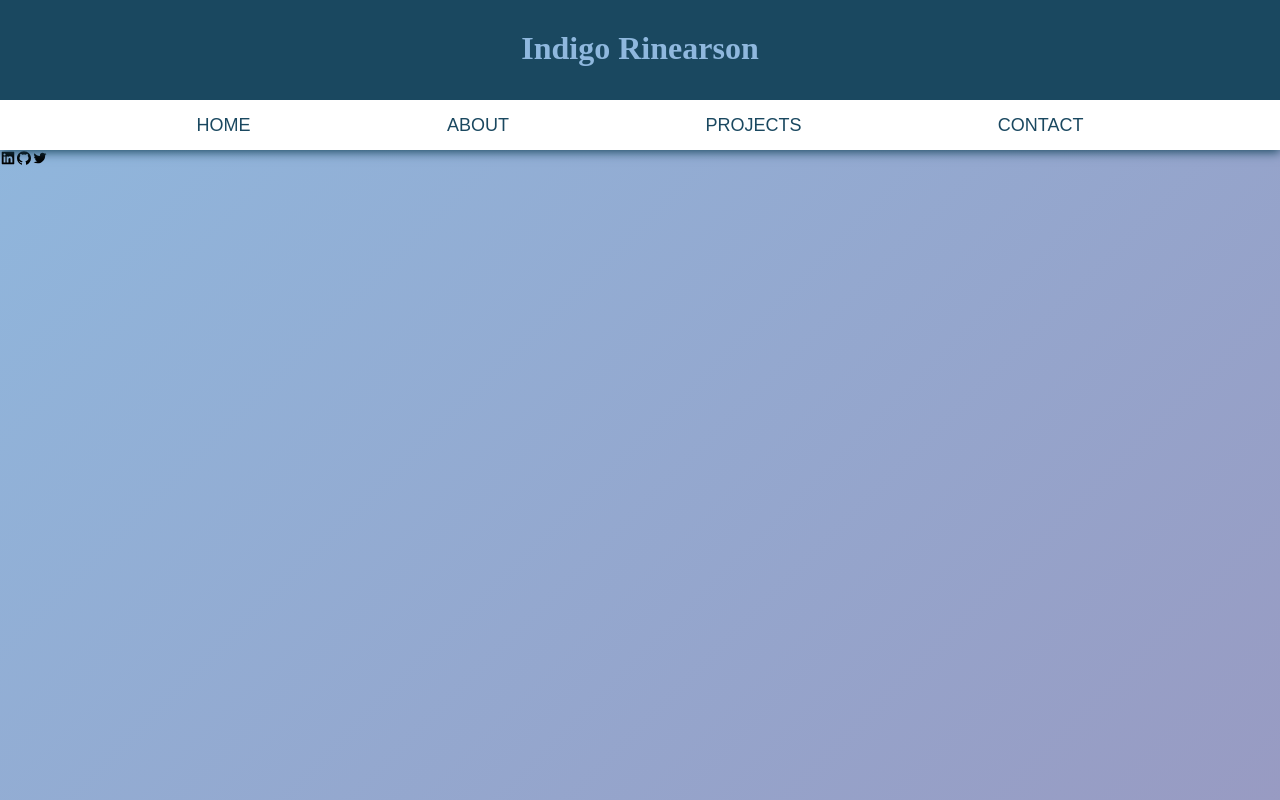
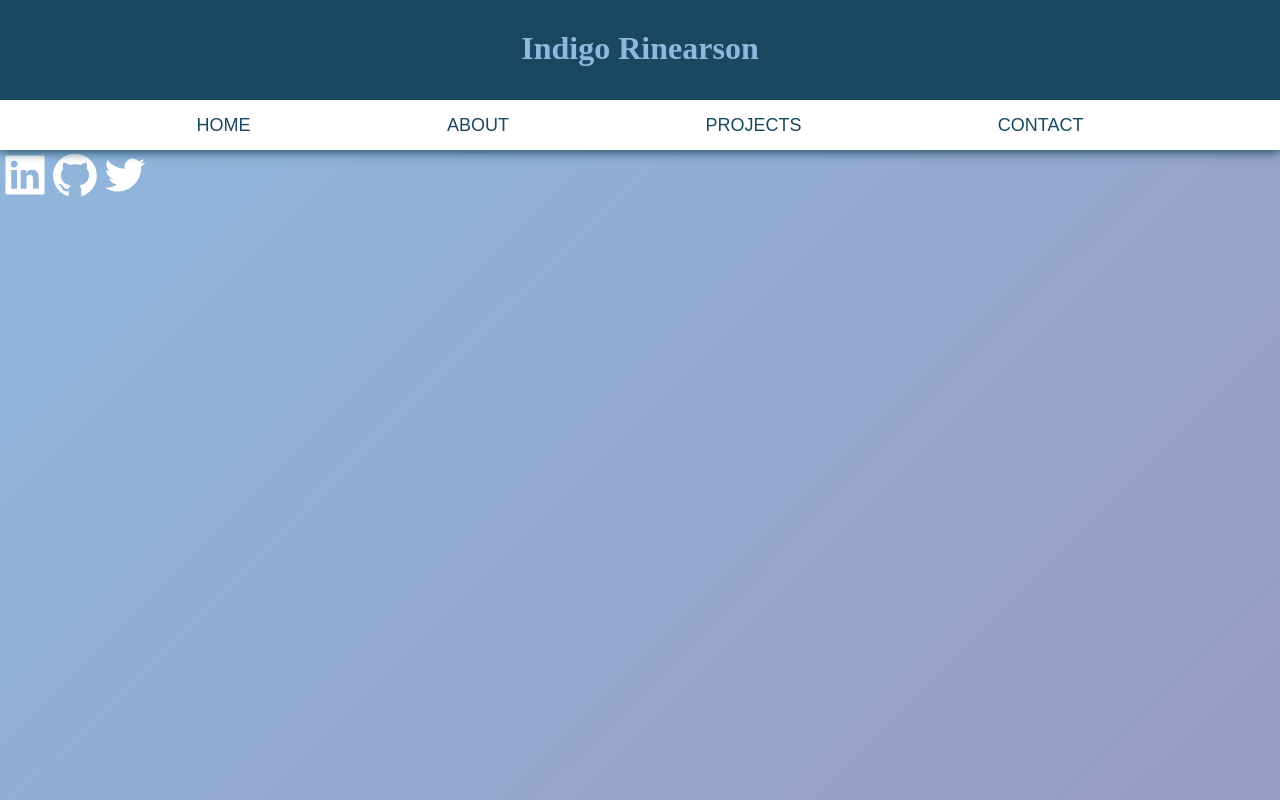
Before and after one commit to indi-rin/portfolio, a React (Create React App) app: page /contact in a window 1280 px wide. Shown: the top 800 px of the page. Built offline with nearby package versions, Linux system fonts and the light colour scheme.

Commit message:
social media links

```diff
--- a/src/components/Contact/Contact.tsx
+++ b/src/components/Contact/Contact.tsx
@@ -5,14 +5,19 @@ import {
   AiOutlineTwitter,
 } from "react-icons/ai";
 import { Spacer } from "../../App.style";
-
 const Contact: FC = () => {
   return (
     <div>
       <Spacer />
-      <AiFillLinkedin />
-      <AiOutlineGithub />
-      <AiOutlineTwitter />
+      <a href="https://www.linkedin.com/in/indigorinearson/">
+        <AiFillLinkedin color="white" size={50} />
+      </a>
+      <a href="https://github.com/indi-rin">
+        <AiOutlineGithub color="white" size={50} />
+      </a>
+      <a href="https://twitter.com/indi_rin">
+        <AiOutlineTwitter color="white" size={50} />
+      </a>
     </div>
   );
 };
```
